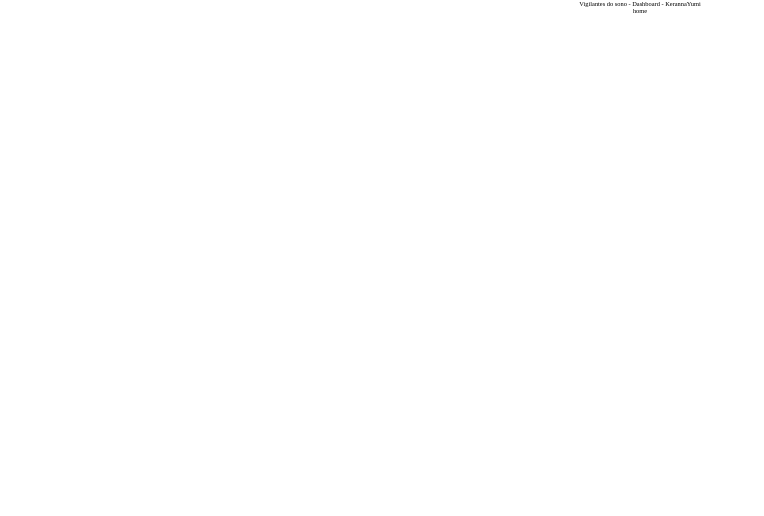
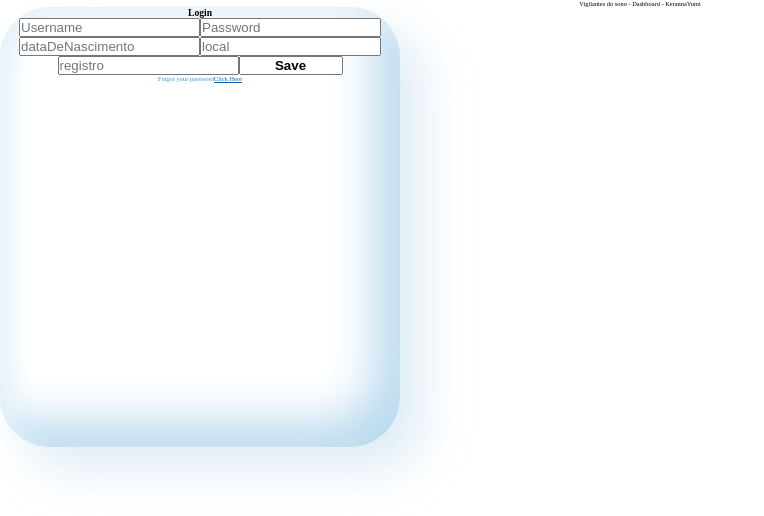
Before and after one commit to joaopaulozz14/vigilantes-do-sono-dash, a React (Create React App) app: page /login in a window 1280 px wide. Shown: the top 516 px of the page, without its empty margins (0-764 px from the left). Built offline with nearby package versions, Linux system fonts and the light colour scheme.

Commit message:
feat: add page login

```diff
--- a/src/main/routes/routes.tsx
+++ b/src/main/routes/routes.tsx
@@ -1,3 +1,4 @@
+import { Login } from "presentation";
 import { Route, Routes } from "react-router-dom";
 
 export const Router = (): JSX.Element => {
@@ -5,7 +6,7 @@ export const Router = (): JSX.Element => {
 		<Routes>
 			<Route
 				path="/login"
-				element={<div>home</div>}
+				element={<Login />}
 			/>
 			<Route
 				path="/"
--- a/src/presentation/index.ts
+++ b/src/presentation/index.ts
@@ -1 +1,2 @@
 export * from "./styles";
+export * from "./pages";
--- a/src/presentation/pages/Login/index.tsx
+++ b/src/presentation/pages/Login/index.tsx
@@ -0,0 +1,41 @@
+import { Container } from "presentation/styles/Login";
+export const Login = (): JSX.Element => {
+	return (
+		<Container>
+			<div className="container">
+				<h2>Login</h2>
+
+				<form>
+					<input
+						type="nome"
+						placeholder="Username"
+					/>
+					<input
+						type="password"
+						placeholder="Password"
+					/>
+					<input
+						type="dataDeNascimento"
+						placeholder="dataDeNascimento"
+					/>
+					<input
+						type="local"
+						placeholder="local"
+					/>
+					<input
+						type="registro"
+						placeholder="registro"
+					/>
+					<input
+						type="buttom"
+						className="btn"
+						value="Save"
+					/>
+				</form>
+				<p>
+					Forgot your password<a href="#">Click Here</a>
+				</p>
+			</div>
+		</Container>
+	);
+};
--- /dev/null
+++ b/src/presentation/pages/index.ts
@@ -0,0 +1 @@
+export * from "./Login";
--- /dev/null
+++ b/src/presentation/styles/Login/index.ts
@@ -0,0 +1,47 @@
+import styled from "styled-components/macro";
+
+export const Container = styled.section`
+	width: 400px;
+	height: 440px;
+	border-radius: 50px;
+	background: #fff;
+	box-shadow: 24px 24px 48px rgba(174, 210, 236, 0.4),
+		inset 12px 12px 24px #e7f2f9, inset -24px -24px 48px #b8d8ee;
+	.h2 {
+		margin-top: 40px;
+		font-size: 36px;
+		text-align: center;
+		font-weight: 700;
+		color: #3e90d0;
+	}
+	.input {
+		width: 100%;
+		padding: 12px 20px;
+		margin-top: 20px;
+		border: none;
+		outline: none;
+		background: #6facdc;
+		color: #fff;
+		border-radius: 40px;
+		box-shadow: 0px 4px 24px #b5d6ee, inset 6px 6px 12px #63a5d9,
+			inset -12px -12px 24px #3e90d0;
+	}
+	.btn {
+		text-align: center;
+		width: 100px;
+		font-weight: 600;
+		transition: 0.2s ease-out;
+	}
+	.btn:hover {
+		cursor: pointer;
+		box-shadow: 0px 4px 24px #b5d6ee, inset 6px 6px 12px #5b7c96,
+			inset -12px -12px 24px #3e90d0;
+	}
+	.container p {
+		text-align: center;
+		color: #3e90d0;
+	}
+	.container a {
+		color: #1166a7;
+	}
+`;
```
